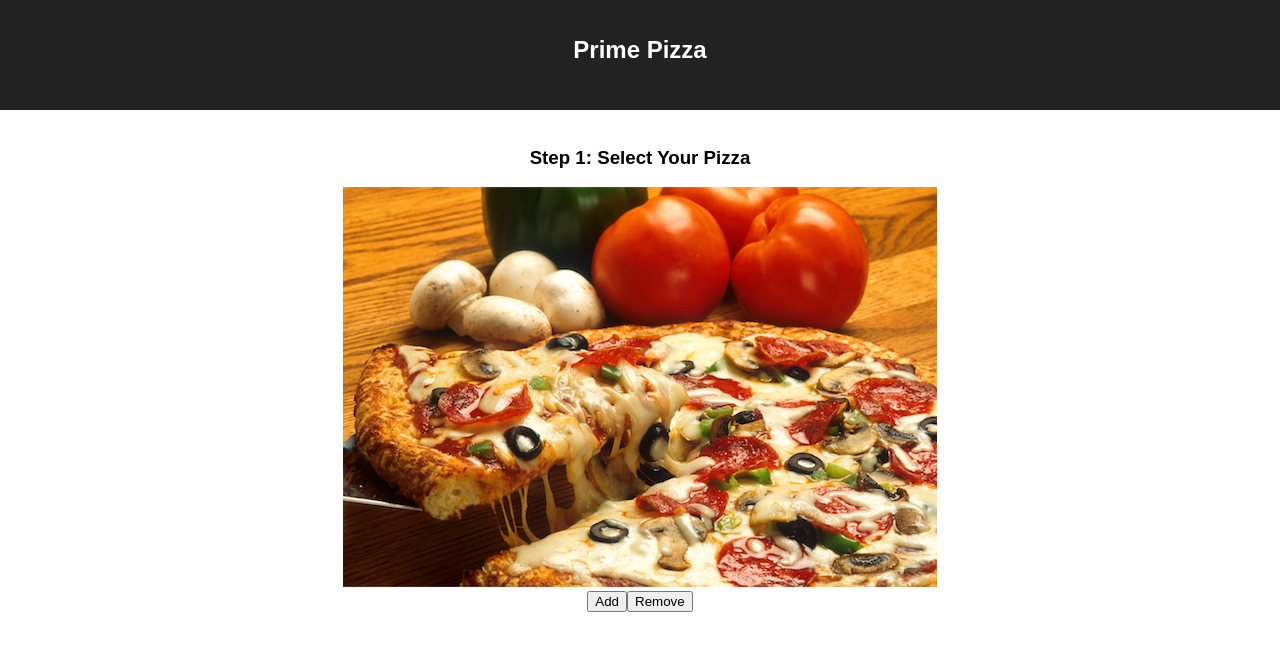
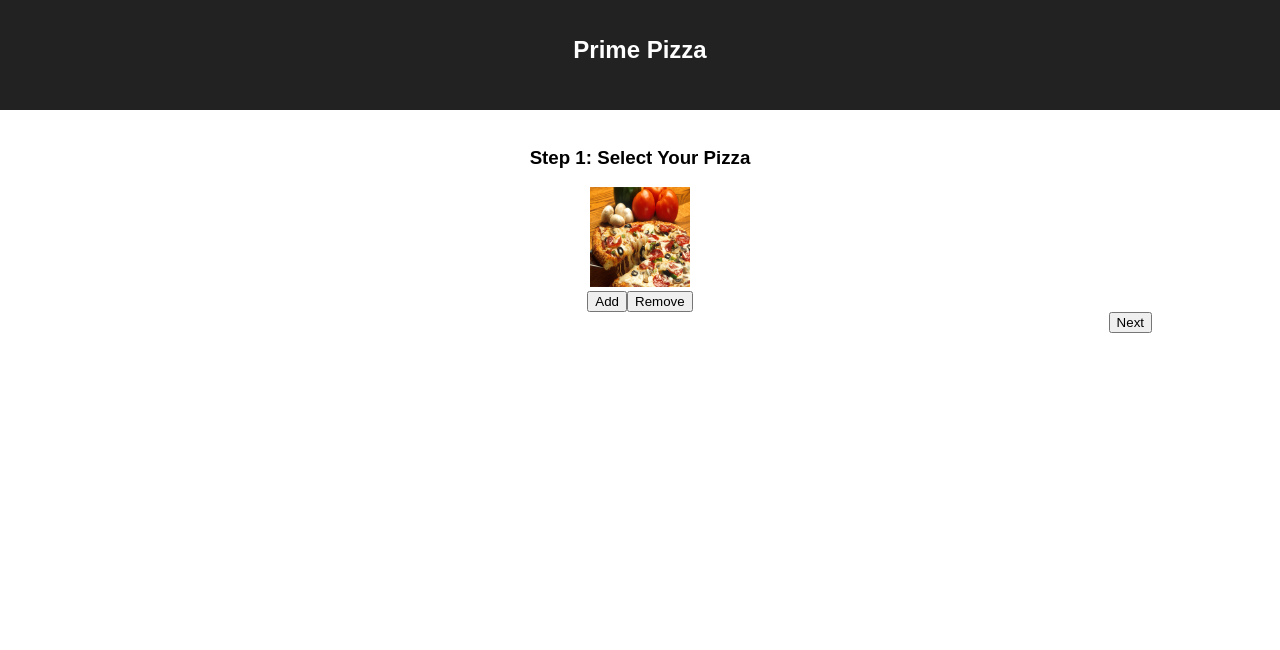
Before and after one commit to lvang5/pizza-parlor, a React (Create React App) app: page /#/ in a window 1280 px wide. Shown: the top 650 px of the page. Built offline with nearby package versions, Linux system fonts and the light colour scheme; no server answers.

Commit message:
home GET route posting pizzas data  to console.

```diff
--- a/src/components/Home/Home.css
+++ b/src/components/Home/Home.css
@@ -1,5 +1,10 @@
 img {
     width: 100px;
     height:100px;
-    background: url(http://goo.gl/vyAs27) no-repeat scroll 0 0;
    }
+
+.next{
+    float: right;
+    margin-right: 10%;
+
+}
--- a/src/components/Home/Home.js
+++ b/src/components/Home/Home.js
@@ -1,6 +1,7 @@
 import React, { Component } from 'react'
 import axios from 'axios';
 import { connect } from 'react-redux';
+import './Home.css';
 
 class Home extends Component {
 
@@ -17,13 +18,15 @@ class Home extends Component {
 
   // axios GET all of the pizzas available for selection -- map over pizzas
   getPizzas() {
+    console.log('in getPizzas')
     axios({
       method: 'GET',
-      url: '/'
+      url: '/api/pizza'
     }).then((response) => {
       const pizzas = response.data; // Array of pizza selections
       const action = { type: 'ADD_ORDER', payload: pizzas };
       this.props.dispatch(action);
+      console.log(pizzas);
     })
   }
   // Reducer to track order add or remove
@@ -34,10 +37,12 @@ class Home extends Component {
         <h3>Step 1: Select Your Pizza</h3>
 
         <div className = "card">
-        <img src = "images/pizza_photo.png"/>
+        <img src = "images/pizza_photo.png" alt="pizza"/>
         <br /> <button>Add</button>
         <button>Remove</button>
         </div>
+
+        <button className = "next">Next</button>
 
 
       </div>
```
